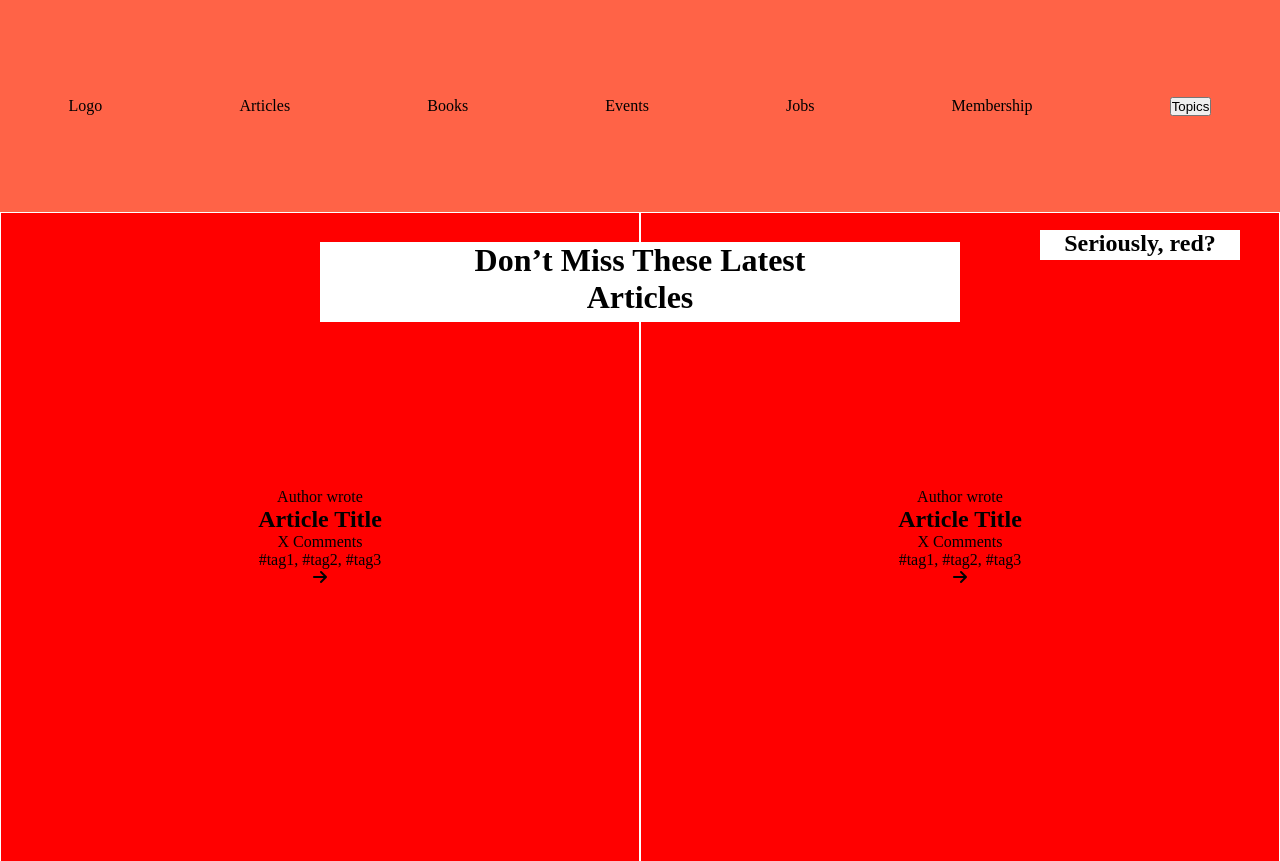
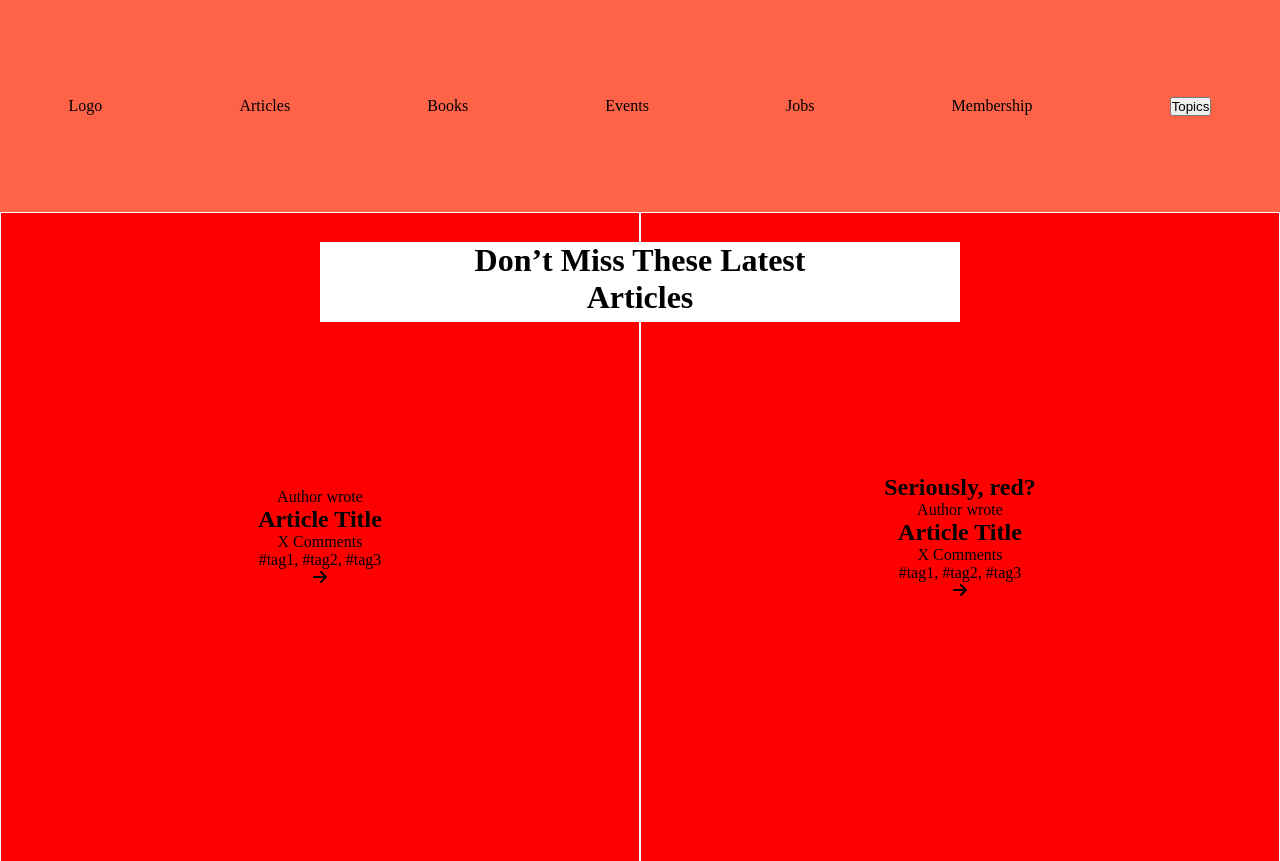
Before and after one commit to Tahirbhalli/Design-and-UX, a plain HTML site: page index.html in a window 1280 px wide. Shown: the top 861 px of the page. Drawn offline with Linux system fonts and the light colour scheme.

Commit message:
last changes

```diff
--- a/index.html
+++ b/index.html
@@ -45,7 +45,7 @@
 
         <article>
           <div class="article_block_text">
-          <h1 class="seriously_red">Seriously, red?</h1>
+          <h2 class="seriously_red">Seriously, red?</h2>
           <div class="author_name">Author <span>wrote</span></div>
           <h2 class="article_title">Article Title</h2>
           <div class="article_comments">X Comments</div>
--- a/style.css
+++ b/style.css
@@ -66,7 +66,7 @@ main h1{
   text-align: center;
 }
 
-.seriously_red{
+.seriously-red{
   height: 30px;
   left: 0;
   margin-left: auto;
```
